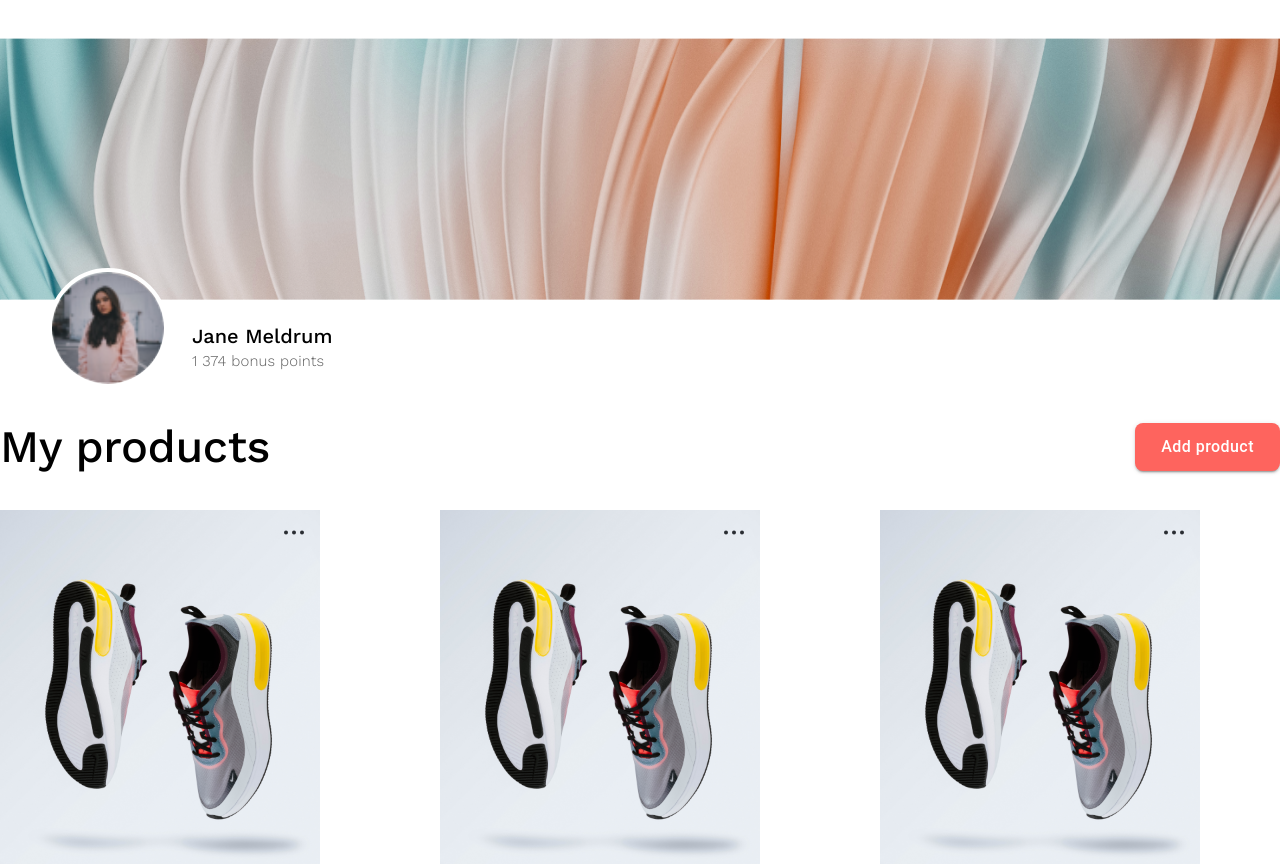
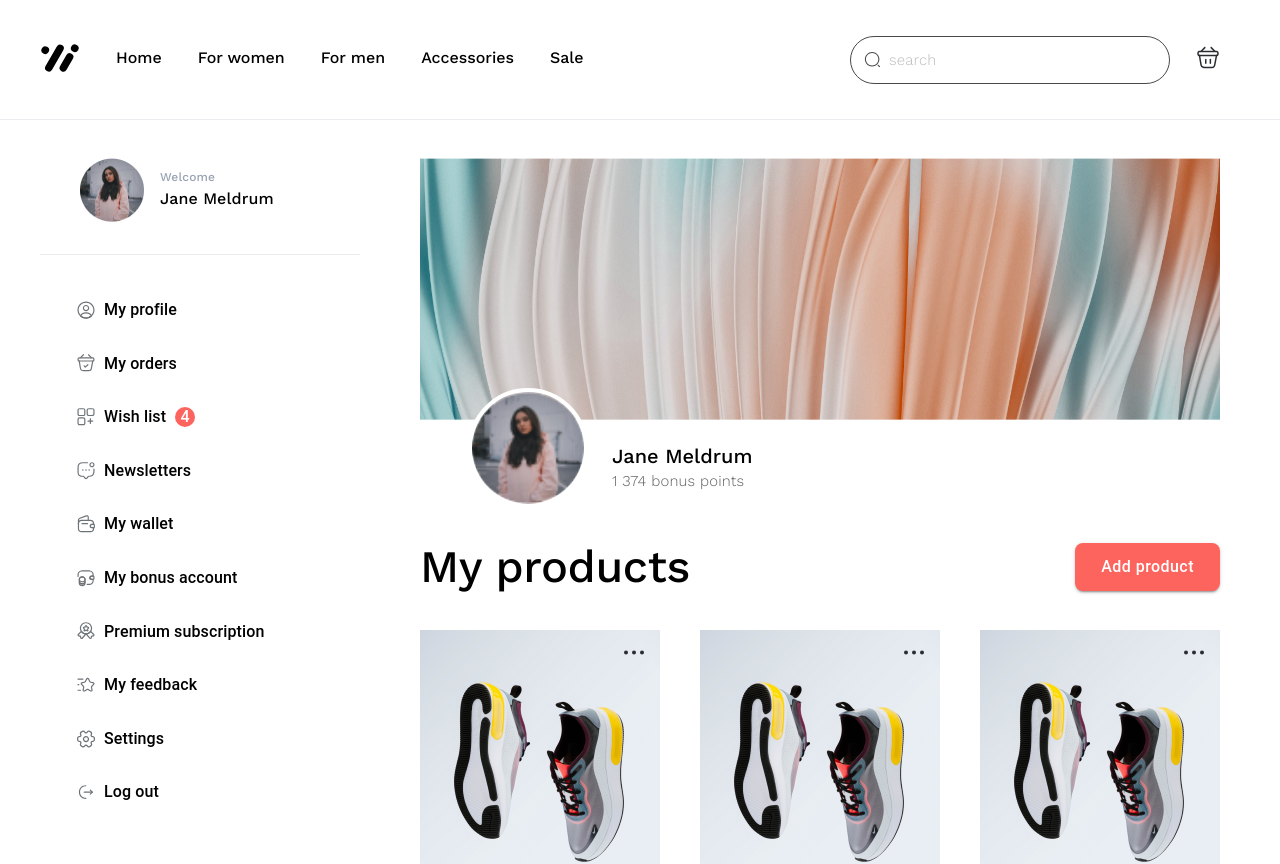
Before and after one commit to MenroMi/store-app, a Next.js app: page /home in a window 1280 px wide. Shown: the top 864 px of the page. Built offline with nearby package versions, Linux system fonts and the light colour scheme.

Commit message:
fix: fixed layout in homepage

```diff
--- a/src/pages/home.tsx
+++ b/src/pages/home.tsx
@@ -64,7 +64,9 @@ export default function Home() {
   const queryDownSm = useMediaQuery<unknown>(theme.breakpoints.down('sm'));
 
   return (
+    <Layout title="Home">
       <Box sx={{ display: 'flex', gap: '60px', mt: '38px' }}>
+        <AsideProfileMenu />
         <Box sx={{ maxWidth: '1480px' }}>
           <UserProfile
             avatarSrc={avatarExample}
@@ -103,5 +105,6 @@ export default function Home() {
           </Box>
         </Box>
       </Box>
+    </Layout>
   );
 }
```
Lines whose indentation alone changed are shown as unchanged.
